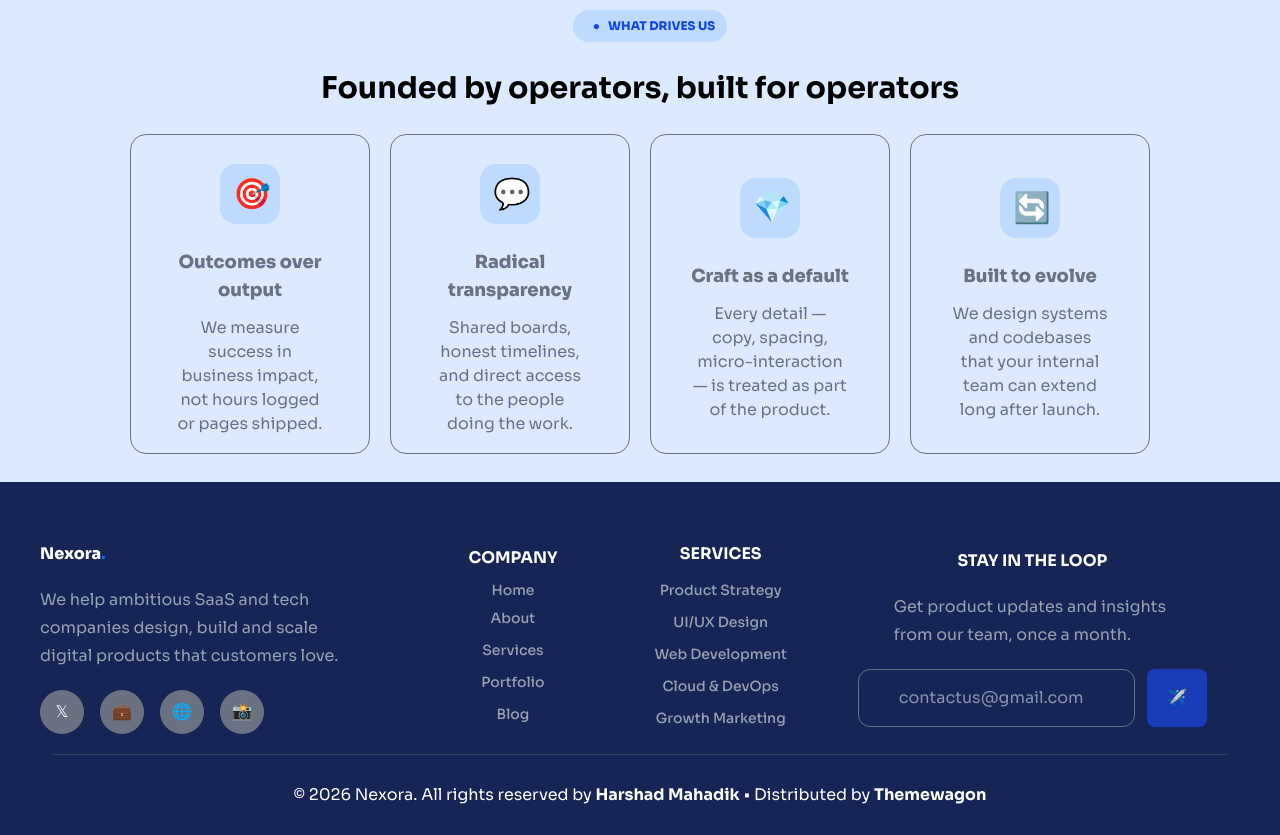
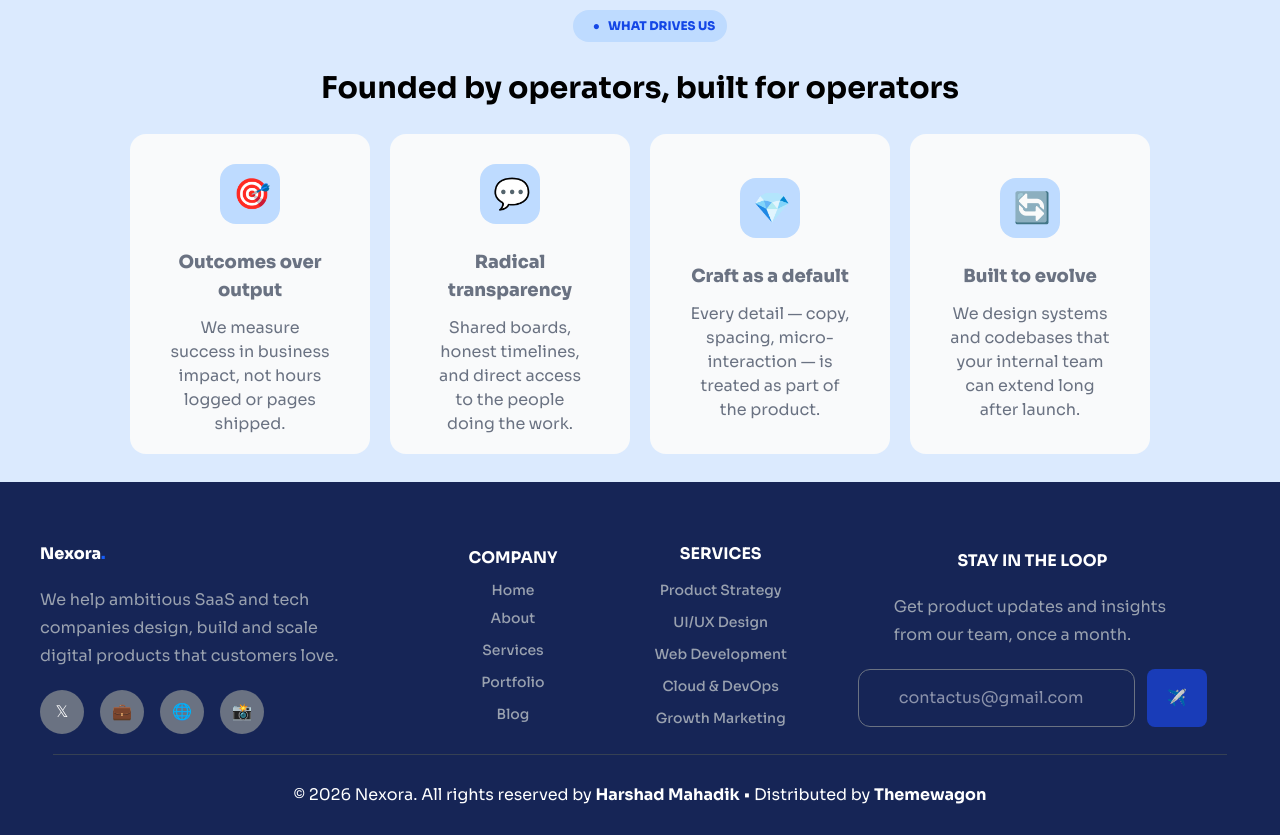
Before and after one commit to syedalaiba52/nexora, a Next.js app: page /about in a window 1280 px wide. Shown: the part 1000-1835 px from the top of the page. Built offline with nearby package versions, Linux system fonts and the light colour scheme.

Commit message:
About pagrs card updated

```diff
--- a/app/about/page.tsx
+++ b/app/about/page.tsx
@@ -93,7 +93,7 @@ function page() {
 
             {/* cards */}
             <div className="flex flex-wrap items-center justify-center gap-5 text-gray-500">
-              <div className="border h-80 rounded-2xl w-60">
+              <div className="bg-gray-50 hover:border hover:border-gray-300 border-transparent h-80 rounded-2xl w-60 ">
                 <div className="flex flex-col items-center justify-center h-full w-11/12 lg:w-2/3 mx-auto text-center">
                   <span className="my-3 text-3xl h-15 ps-1 w-15 bg-blue-200 rounded-2xl flex items-center justify-center">
                     🎯
@@ -107,7 +107,7 @@ function page() {
                   </p>
                 </div>
               </div>
-              <div className="border h-80 rounded-2xl flex flex-col items-center justify-center w-60">
+              <div className="bg-gray-50 hover:border hover:border-gray-300 border-transparent h-80 rounded-2xl flex flex-col items-center justify-center w-60">
                 <div className="flex flex-col items-center justify-center h-full w-11/12 lg:w-2/3 mx-auto text-center">
                   <span className="my-3 text-3xl h-15 ps-1 w-15 bg-blue-200 rounded-2xl flex items-center justify-center">
                     💬
@@ -121,7 +121,7 @@ function page() {
                   </p>
                 </div>
               </div>
-              <div className="border h-80 rounded-2xl flex flex-col items-center justify-center w-60">
+              <div className="bg-gray-50 hover:border hover:border-gray-300 border-transparent h-80 rounded-2xl flex flex-col items-center justify-center w-60">
                 <div className="flex flex-col items-center justify-center h-full w-11/12 lg:w-2/3 mx-auto text-center">
                   <span className="my-3 text-3xl h-15 ps-1 w-15 bg-blue-200 rounded-2xl flex items-center justify-center">
                     💎
@@ -135,7 +135,7 @@ function page() {
                   </p>
                 </div>
               </div>
-              <div className="border h-80 rounded-2xl flex flex-col items-center justify-center w-60">
+              <div className="bg-gray-50 hover:border hover:border-gray-300 border-transparent h-80 rounded-2xl flex flex-col items-center justify-center w-60">
                 <div className="flex flex-col items-center justify-center h-full w-11/12 lg:w-2/3 mx-auto text-center">
                   <span className="my-3 text-3xl h-15 ps-1 w-15 bg-blue-200 rounded-2xl flex items-center justify-center">
                     🔄
```
